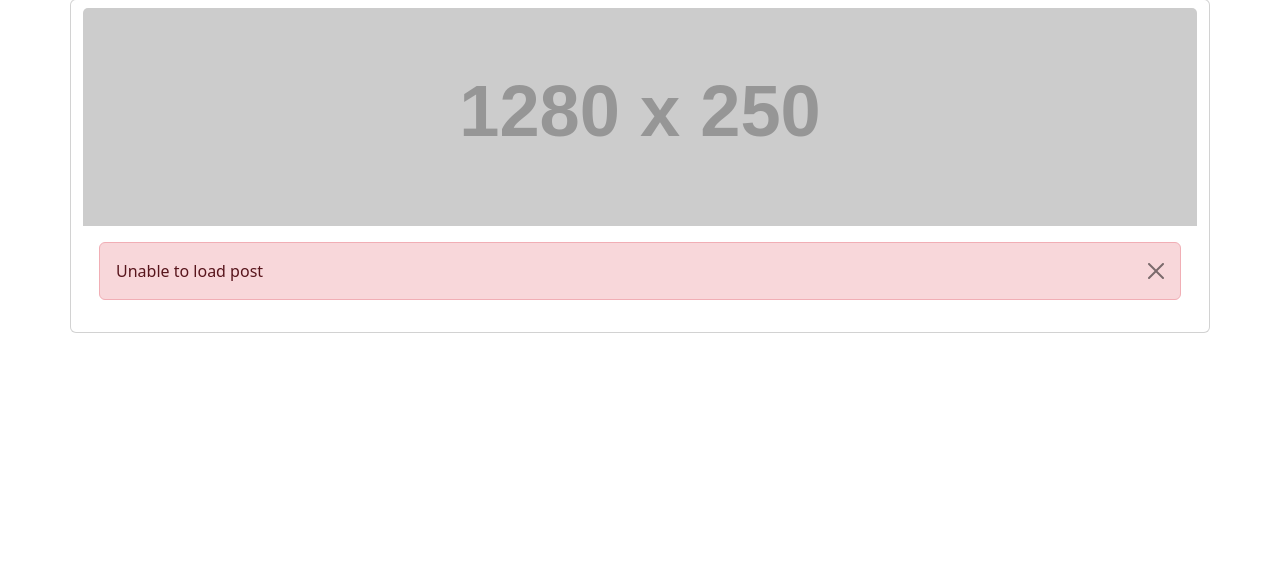
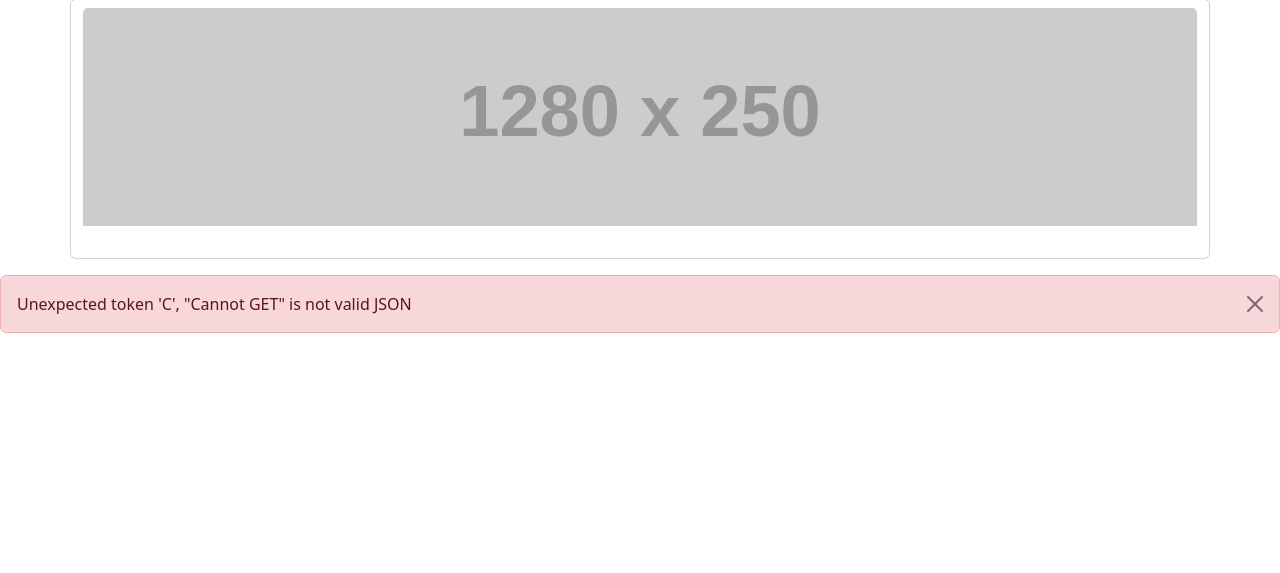
Before and after one commit to myself-Irfan/100_Python_Angela, a Flask app: template 57/templates/read_post.html in a window 1280 px wide. Shown: the part 105-678 px from the top of the page. Run offline with Flask 3, Linux system fonts and the light colour scheme; the template is opened without the code that fills it: most values are stand-ins (such as "Sample title", 1, 10 or a date in 2020); grey boxes labelled with a size stand in for pictures from a placeholder-image service; some libraries are stand-ins or nearby versions.

Commit message:
Day 69 WIP

```diff
--- a/57/static/js/login.js
+++ b/57/static/js/login.js
@@ -25,13 +25,11 @@ document.addEventListener('DOMContentLoaded', function () {
 
             const data = await response.json();
 
-            if (response.ok)  {
+            if (response.ok && data.data && data.data.access_token)  {
                 localStorage.setItem('access_token', data.data.access_token);
                 window.location.href = '/';
             } else {
-                const errorData = await response.json();
-                alert(errorData.message || 'Login Failed');
-
+                alert(data.message || 'Login Failed');
                 resetBtn();
             }
         } catch (error) {
--- a/57/static/js/read_post.js
+++ b/57/static/js/read_post.js
@@ -5,7 +5,7 @@ document.addEventListener('DOMContentLoaded', () => {
 
     if (!container || !postId || !alertContainer) {
         console.error('Post container/ID/alertContainer not found');
-        renderAlert(container, 'Unable to load post', 'danger');
+        renderAlert(container, 'Unable to load post due to internal error', 'danger');
         return;
     }
 
--- a/57/templates/read_post.html
+++ b/57/templates/read_post.html
@@ -11,6 +11,8 @@
     </div>
 </div>
 
+<div id="alert-placeholder" class="mt-3"></div>
+
 {% endblock %}
 
 {% block scripts %}
```
